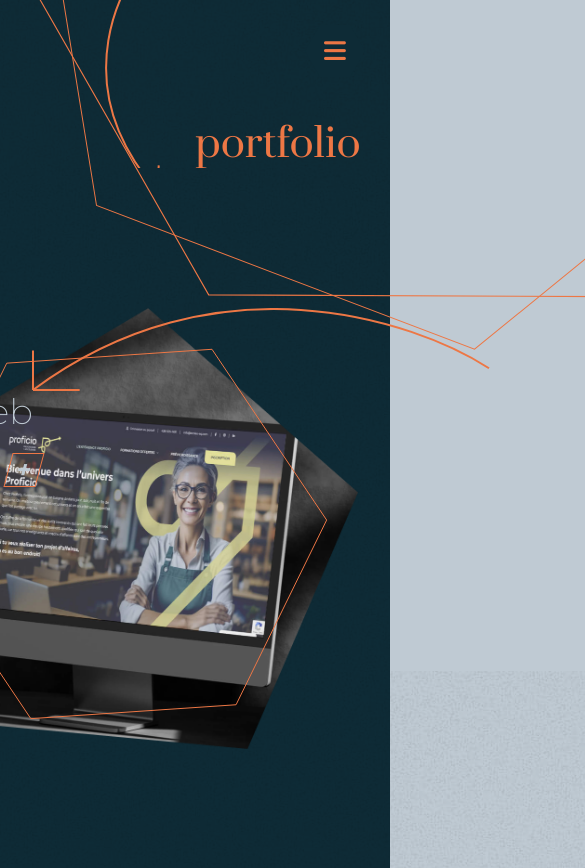
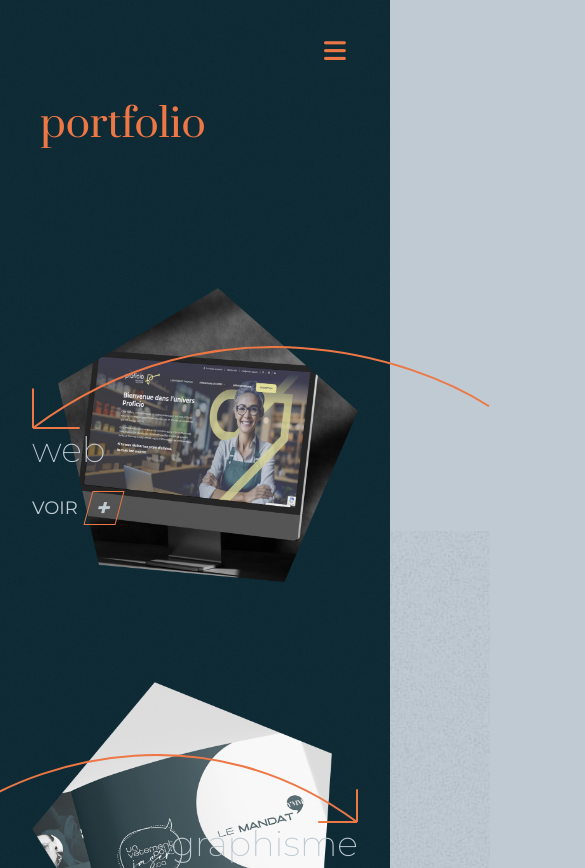
Before and after one commit to MareveD/portfolio, a website: page portfolio.html in a window 390 px wide. Shown: the top 868 px of the page, 585 px wide, since content can reach past the window. Drawn offline with Linux system fonts and the light colour scheme.

Commit message:
Travail sur la page Portfolio - responsive mobile.

```diff
--- a/assets/scss/style.scss
+++ b/assets/scss/style.scss
@@ -1885,6 +1885,11 @@ footer {
             }
         }
     }
+
+    /* Page Portfolio */
+    .portfolio-list {
+        padding-bottom: 200px;
+    }
 }
 
 @media screen and (max-width: 1024px) {
@@ -2013,6 +2018,81 @@ footer {
     .cta-cv {
         padding: 60px 40px;
     }
+
+    /* Page portfolio */
+    .header-portfolio .header-content {
+        justify-content: flex-start;
+        background-attachment: scroll;
+        padding: 100px 40px;
+    }
+
+    .header-portfolio .header-content .content .arrow {
+        display: none;
+    }
+
+    .header-portfolio .shapes {
+        display: none;
+    }
+
+    .portfolio-list .portfolio-content {
+        row-gap: 100px;
+        max-width: 1000px;
+        padding-bottom: 200px;
+    }
+
+    .portfolio-list .portfolio-content .pf-web .content,
+    .portfolio-list .portfolio-content .pf-graphisme .content,
+    .portfolio-list .portfolio-content .pf-illustration .content {
+        align-items: center;
+    }
+
+    .portfolio-list .portfolio-content .content {
+        flex-direction: row;
+    }
+
+    .portfolio-list .portfolio-content .pf-web .content .btn-pf-web,
+    .portfolio-list .portfolio-content .pf-graphisme .content .btn-pf-graphisme,
+    .portfolio-list .portfolio-content .pf-illustration .content .btn-pf-illustration {
+        position: relative;
+    }
+
+    .portfolio-list .portfolio-content .pf-web .content .shape,
+    .portfolio-list .portfolio-content .pf-graphisme .content .shape,
+    .portfolio-list .portfolio-content .pf-illustration .content .shape {
+        display: none;
+    }
+
+    .portfolio-list {
+        padding-bottom: 0px;
+    }
+
+    .portfolio-list .portfolio-content .pf-web .content .arrow,
+    .portfolio-list .portfolio-content .pf-graphisme .content .arrow,
+    .portfolio-list .portfolio-content .pf-illustration .content .arrow {
+        width: 100%;
+    }
+
+    .portfolio-list .portfolio-content .pf-web .content .arrow .title,
+    .portfolio-list .portfolio-content .pf-illustration .content .arrow .title {
+        align-items: flex-start;
+        left: 0;
+    }
+
+    .portfolio-list .portfolio-content .pf-graphisme .content .arrow .title {
+        align-items: flex-end;
+        right: 0;
+    }
+
+    .portfolio-list .portfolio-content .pf-graphisme .content .arrow {
+        left: 0;
+        right: 0;
+        justify-content: flex-end;
+        align-items: flex-end;
+    }
+
+    .portfolio-list .portfolio-content .pf-graphisme .content .btn-pf-graphisme {
+        left: 0px;
+    }
 }
 
 @media screen and (max-width: 820px) {
@@ -2076,6 +2156,26 @@ footer {
     .soft-skills .skill {
         flex: 0 0 49%;
     }
+
+    /* Page portfolio */
+    .portfolio-list .portfolio-content .pf-web .content .btn-pf-web,
+    .portfolio-list .portfolio-content .pf-graphisme .content .btn-pf-graphisme,
+    .portfolio-list .portfolio-content .pf-illustration .content .btn-pf-illustration {
+        width: 350px;
+    }
+}
+
+@media screen and (max-width: 750px) {
+    .portfolio-list .portfolio-content .pf-web .content .btn-pf-web,
+    .portfolio-list .portfolio-content .pf-graphisme .content .btn-pf-graphisme,
+    .portfolio-list .portfolio-content .pf-illustration .content .btn-pf-illustration {
+        width: 300px;
+    }
+
+    .header-portfolio .header-content {
+        padding: 100px 40px 0px 40px;
+    }
+
 }
 
 @media screen and (max-width: 600px) {
```
Also changed, not shown: assets/css/style.css, 1 other file.
